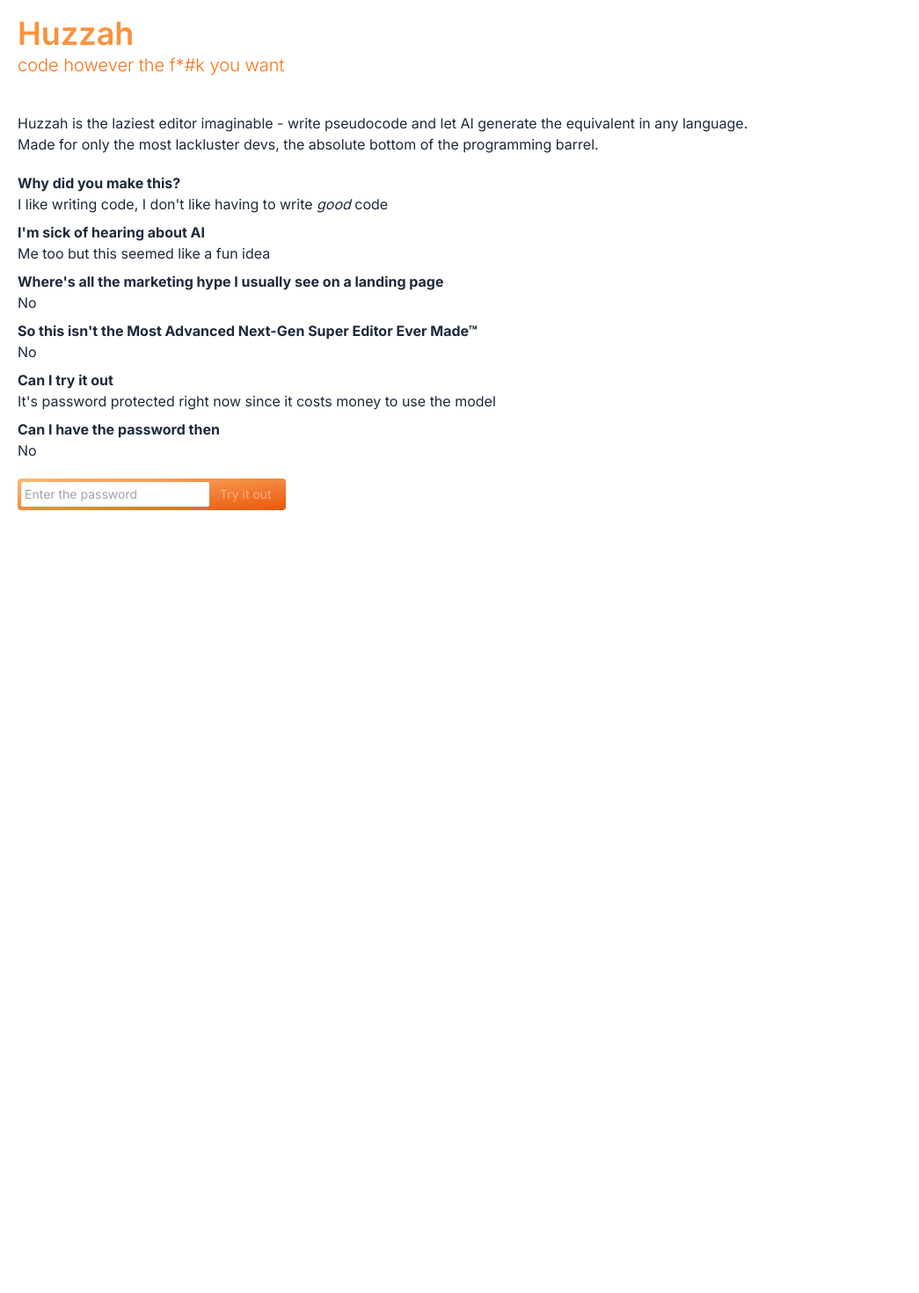
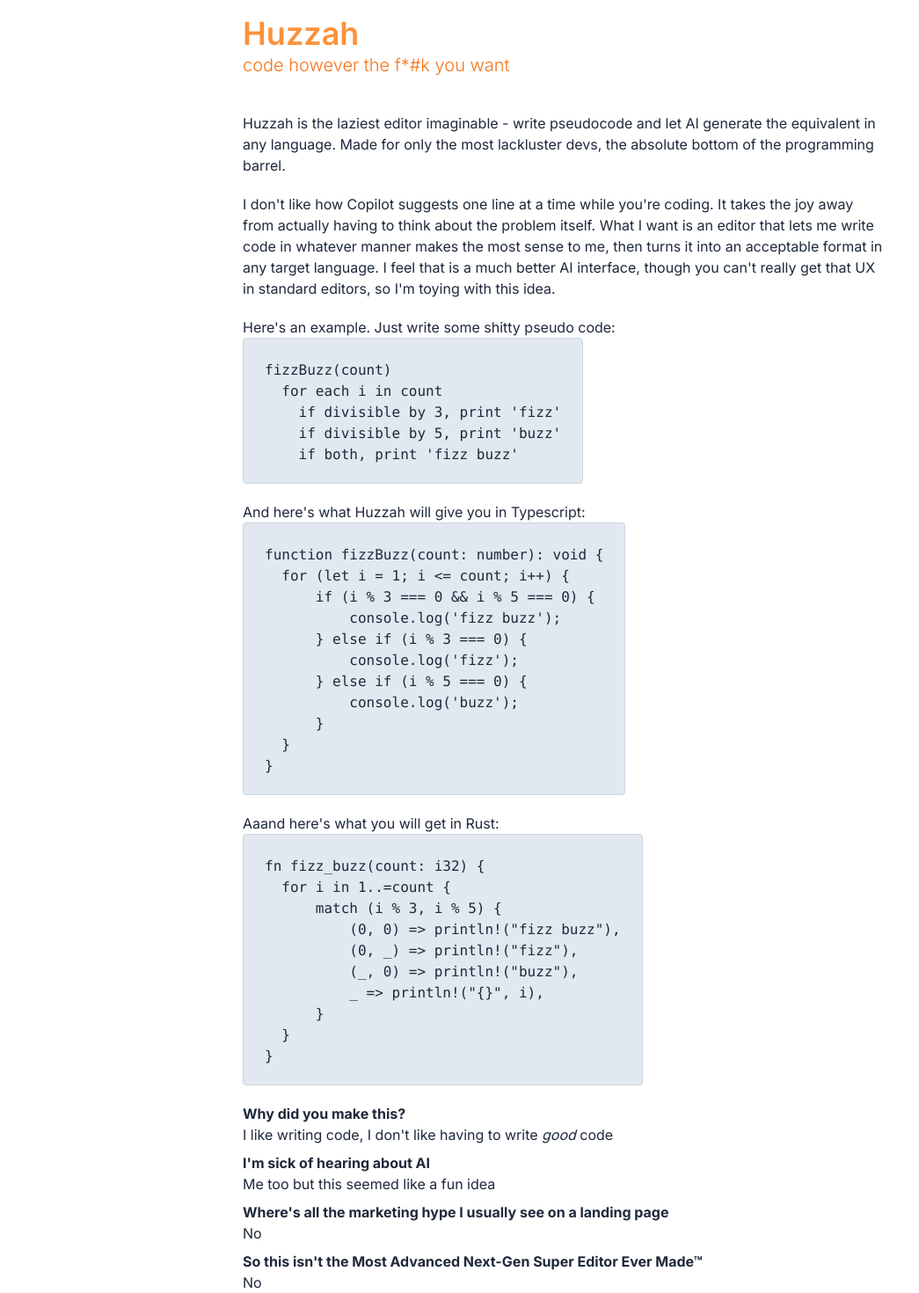
Before and after one commit to danielvaughn/huzzah, a Next.js app: page / in a window 1280 px wide. Shown: the top 1470 px of the page at 88% size, without its empty margins (0-1045 px from the left). Before the commit the page ends 800 px from the top, so only its background shows below. Built offline with nearby package versions, Linux system fonts and the light colour scheme.

Commit message:
adds code samples

```diff
--- a/src/app/page.js
+++ b/src/app/page.js
@@ -1,7 +1,7 @@
 'use client'
 
 import { useRouter } from "next/navigation"
-import React, { useState } from "react"
+import React, { useEffect, useState } from "react"
 
 const faqs = [
   {
@@ -30,20 +30,106 @@ const faqs = [
   },
 ]
 
+// THANK YOU NEXTJS WHAT THE FUCK
+const pseudoBlock = `
+fizzBuzz(count)
+  for each i in count
+    if divisible by 3, print 'fizz'
+    if divisible by 5, print 'buzz'
+    if both, print 'fizz buzz'
+`
+
+const tsBlock = `
+function fizzBuzz(count: number): void {
+  for (let i = 1; i <= count; i++) {
+      if (i % 3 === 0 && i % 5 === 0) {
+          console.log('fizz buzz');
+      } else if (i % 3 === 0) {
+          console.log('fizz');
+      } else if (i % 5 === 0) {
+          console.log('buzz');
+      }
+  }
+}
+`
+
+const rsBlock = `
+fn fizz_buzz(count: i32) {
+  for i in 1..=count {
+      match (i % 3, i % 5) {
+          (0, 0) => println!("fizz buzz"),
+          (0, _) => println!("fizz"),
+          (_, 0) => println!("buzz"),
+          _ => println!("{}", i),
+      }
+  }
+}
+`
+
 export default function Home() {
   const [password, setPassword] = useState('')
   const router = useRouter()
+  const [renderedPseudoBlock, setRenderedPseudoBlock] = useState('')
+  const [renderedTSBlock, setRenderedTSBlock] = useState('')
+  const [renderedRsBlock, setRenderedRsBlock] = useState('')
+
+  useEffect(() => {
+    setRenderedPseudoBlock(pseudoBlock)
+    setRenderedTSBlock(tsBlock)
+    setRenderedRsBlock(rsBlock)
+  }, [])
 
   return (
-    <main className="p-5 text-slate-800">
+    <main className="max-w-3xl p-5 mx-auto text-slate-800">
       <header className="mb-10">
         <h1 className="mb-1 text-4xl font-semibold leading-none text-orange-400">Huzzah</h1>
         <p className="text-xl font-light text-orange-500">code however the f*#k you want</p>
       </header>
 
       <section className="mb-5">
-        <p>Huzzah is the laziest editor imaginable - write pseudocode and let AI generate the equivalent in any language.</p>
-        <p>Made for only the most lackluster devs, the absolute bottom of the programming barrel.</p>
+        <p>
+          Huzzah is the laziest editor imaginable - write pseudocode and let AI generate the equivalent in any language.
+          Made for only the most lackluster devs, the absolute bottom of the programming barrel.
+        </p>
+      </section>
+
+      <section className="mb-5">
+        <p>
+          I don&apos;t like how Copilot suggests one line at a time while you&apos;re coding.
+          It takes the joy away from actually having to think about the problem itself.
+          What I want is an editor that lets me write code in whatever manner makes the most sense to me, then turns it into an acceptable format in any target language.
+          I feel that is a much better AI interface, though you can&apos;t really get that UX in standard editors, so I&apos;m toying with this idea.
+        </p>
+      </section>
+
+      <section className="mb-5">
+        <p>Here&apos;s an example. Just write some shitty pseudo code:</p>
+
+        <div className="px-6 pt-0 pb-5 border rounded bg-slate-200 border-slate-300 w-fit text-slate-800">
+          {renderedPseudoBlock !== '' && (
+            <pre><code>{renderedPseudoBlock}</code></pre>
+          )}
+        </div>
+      </section>
+
+      <section className="mb-5">
+        <p>And here&apos;s what Huzzah will give you in Typescript:</p>
+
+        <div className="px-6 pt-0 pb-5 border rounded bg-slate-200 border-slate-300 w-fit text-slate-800">
+          {renderedTSBlock !== '' && (
+            <pre><code>{renderedTSBlock}</code></pre>
+          )}
+        </div>
+      </section>
+
+      <section className="mb-5">
+        <p>Aaand here&apos;s what you will get in Rust:</p>
+
+        <div className="px-6 pt-0 pb-5 border rounded bg-slate-200 border-slate-300 w-fit text-slate-800">
+          {renderedRsBlock !== '' && (
+            <pre><code>{renderedRsBlock}</code></pre>
+          )}
+        </div>
       </section>
 
       <section className="mb-5">
@@ -91,6 +177,10 @@ export default function Home() {
           </button>
         </form>
       </section>
+
+      <footer className="px-5 pb-5 mt-10 text-center">
+        <small>Made in 2023 by Daniel Vaughn, a lazy bastard</small>
+      </footer>
     </main>
   )
 }
```
